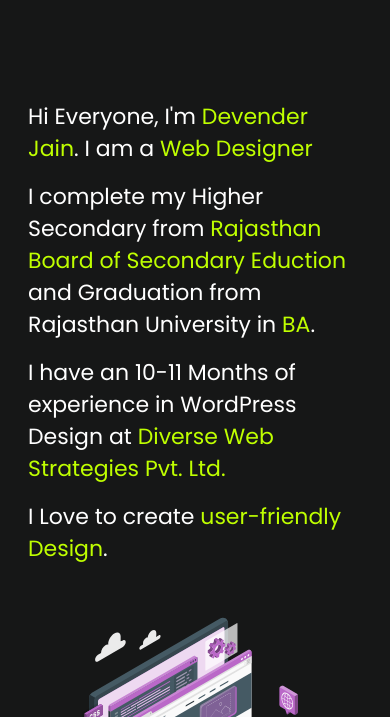
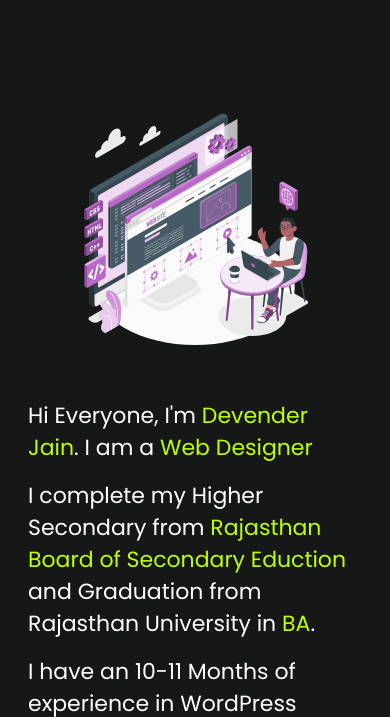
Before and after one commit to Dev1452/devender-portfolio, a plain HTML site: page about.html in a window 390 px wide. Shown: the part 91-808 px from the top of the page. Drawn offline with nearby package versions, Linux system fonts and the light colour scheme.

Commit message:
Some Changes in about file

```diff
--- a/about.html
+++ b/about.html
@@ -65,7 +65,7 @@
 <section class="sbout-section px-3">
     <div class="container">
         <div class="row align-items-center">
-            <div class="col-lg-6 col-md-12 col-sm-12">
+            <div class="col-lg-6 col-md-12 col-sm-12 order-2 order-lg-0">
                 <div class="about-inner-content pb-4">
                     <p>Hi Everyone, I'm <span>Devender Jain</span>. I am a <span>Web Designer</span></p>
                     <p>I complete my Higher Secondary from <span>Rajasthan Board of Secondary Eduction</span> and Graduation from Rajasthan University in <span>BA</span>.</p>
@@ -73,7 +73,7 @@
                     <p>I Love to create <span>user-friendly Design</span>.</p>
                 </div>
             </div>
-            <div class="col-lg-6 col-md-12 col-sm-12">
+            <div class="col-lg-6 col-md-12 col-sm-12 order-1 order-lg-0 pb-lg-0 pb-5">
                 <div class="about-image text-center text-lg-end">
                     <img src="./image/web-design.svg" alt="" class="w-75 w-lg-100">
                 </div>
```
